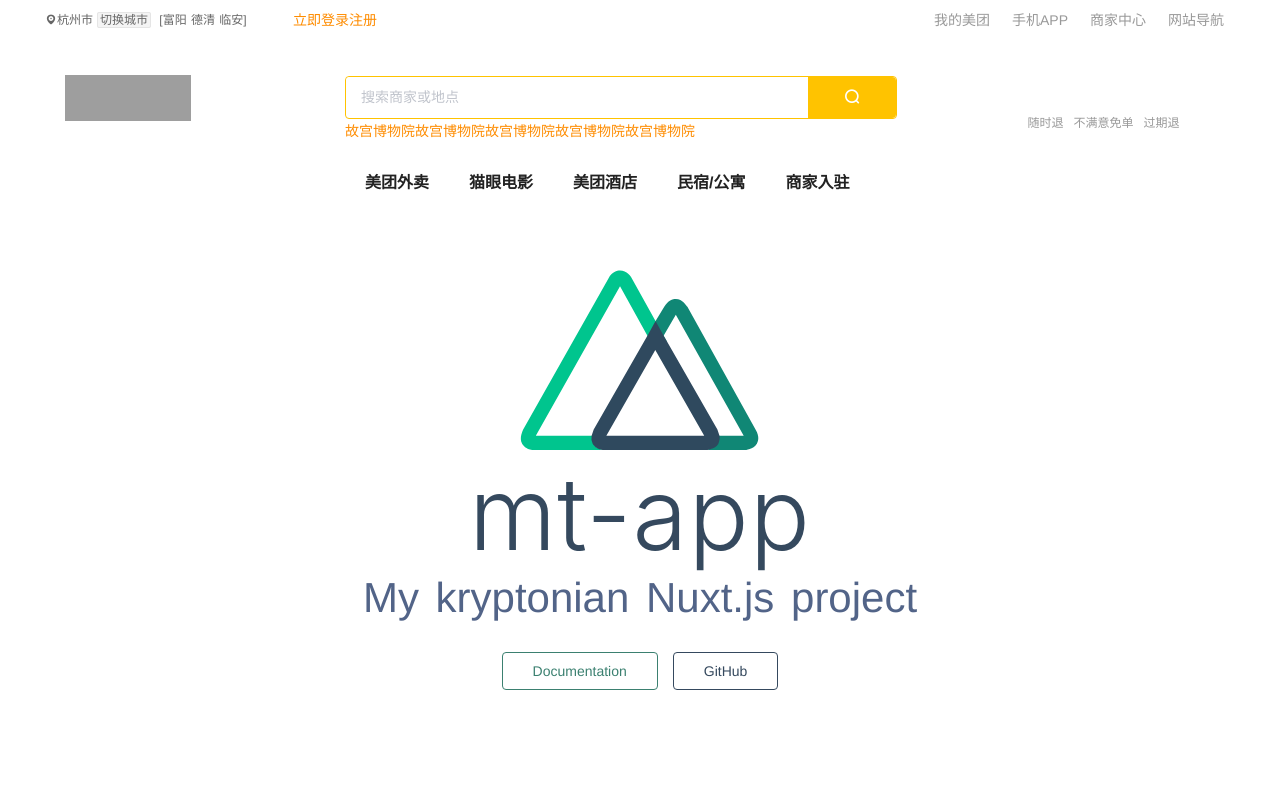
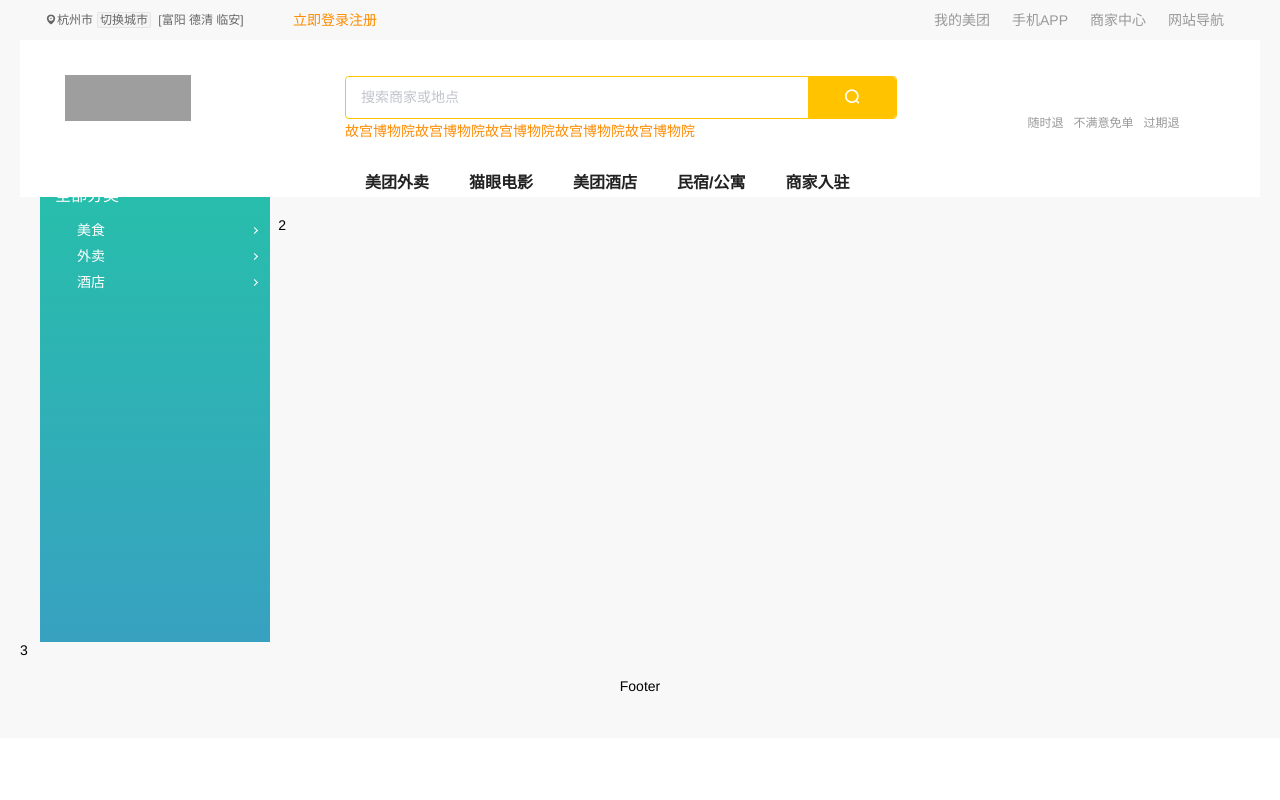
Before and after one commit to learnHappy/mtApp, a Nuxt app: page / in a window 1280 px wide. Shown: the top 800 px of the page. Built offline with nearby package versions, Linux system fonts and the light colour scheme; grey boxes are pictures that could not be loaded; a web font is replaced by a local one.

Commit message:
首页菜单一

```diff
--- /dev/null
+++ b/components/index/menu.vue
@@ -0,0 +1,74 @@
+<template>
+  <div class="m-menu">
+    <dl class="nav" @mouseleave="mouseleave">
+      <dt>全部分类</dt>
+      <dd @mouseover="getKind" v-for="(item,index) in menu"  :key="index"><i :class="item.type"/>{{item.title}}<span class="arrow"/></dd>
+    </dl>
+    <div class="detail" v-if="kind" @mouseover="sover" @mouseleave="sout">
+      <template v-for="(item,index) in curdetail">
+        <h4 :key="index">{{item.title}}</h4>
+        <span v-for="v in item.child" :key="v">{{v}}</span>
+      </template>
+    </div>
+  </div>
+</template>
+
+<script>
+  export default {
+    name: "menu",
+    data() {
+      return {
+        kind: '',
+        menu: [{
+          type: 'food',
+          title: '美食',
+          child: [{
+            title: '美食',
+            child: ['代金券', '甜点饮品', '火锅', '自助餐', '小吃快餐']
+          }]
+        }, {
+          type: 'takeout',
+          title: '外卖',
+          child: [{
+            title: '外卖',
+            child: ['美团外卖']
+          }]
+        }, {
+          type: 'hotel',
+          title: '酒店',
+          child: [{
+            title: '酒店星级',
+            child: ['经济型', '舒适/三星', '高档/四星', '豪华/五星']
+          }]
+        }]
+      }
+    },
+    methods: {
+      mouseleave: function () {
+        let self = this;
+        self._timer = setTimeout(function () {
+          self.kind = ''
+        },150)
+      },
+      getKind: function (obj) {
+        console.info(obj)
+        this.kind = obj.target.querySelector('i').className
+      },
+      sover: function () {
+        clearTimeout(this._timer)
+      },
+      sout: function () {
+          this.kind = ''
+      }
+    },
+    computed: {
+      curdetail: function () {
+        return this.menu.filter((item) => item.type==this.kind)[0].child
+      }
+    }
+  }
+</script>
+
+<style scoped>
+
+</style>
--- a/layouts/default.vue
+++ b/layouts/default.vue
@@ -1,6 +1,6 @@
 <template>
-    <el-container>
-      <el-header><my-header/></el-header>
+    <el-container style="background-color: #f8f8f8">
+      <el-header height="197px"><my-header/></el-header>
       <el-main><nuxt /></el-main>
       <el-footer>Footer</el-footer>
     </el-container>
@@ -17,52 +17,4 @@
 
 </script>
 
-<style>
-html {
-  font-family: 'Source Sans Pro', -apple-system, BlinkMacSystemFont, 'Segoe UI',
-    Roboto, 'Helvetica Neue', Arial, sans-serif;
-  font-size: 16px;
-  word-spacing: 1px;
-  -ms-text-size-adjust: 100%;
-  -webkit-text-size-adjust: 100%;
-  -moz-osx-font-smoothing: grayscale;
-  -webkit-font-smoothing: antialiased;
-  box-sizing: border-box;
-}
-
-*,
-*:before,
-*:after {
-  box-sizing: border-box;
-  margin: 0;
-}
-
-.button--green {
-  display: inline-block;
-  border-radius: 4px;
-  border: 1px solid #3b8070;
-  color: #3b8070;
-  text-decoration: none;
-  padding: 10px 30px;
-}
-
-.button--green:hover {
-  color: #fff;
-  background-color: #3b8070;
-}
-
-.button--grey {
-  display: inline-block;
-  border-radius: 4px;
-  border: 1px solid #35495e;
-  color: #35495e;
-  text-decoration: none;
-  padding: 10px 30px;
-  margin-left: 15px;
-}
-
-.button--grey:hover {
-  color: #fff;
-  background-color: #35495e;
-}
-</style>
+<style></style>
--- a/pages/index.vue
+++ b/pages/index.vue
@@ -1,72 +1,24 @@
 <template>
-  <div class="container">
-    <div>
-      <logo />
-      <h1 class="title">
-        mt-app
-      </h1>
-      <h2 class="subtitle">
-        My kryptonian Nuxt.js project
-      </h2>
-      <div class="links">
-        <a
-          href="https://nuxtjs.org/"
-          target="_blank"
-          class="button--green"
-        >
-          Documentation
-        </a>
-        <a
-          href="https://github.com/nuxt/nuxt.js"
-          target="_blank"
-          class="button--grey"
-        >
-          GitHub
-        </a>
-      </div>
-    </div>
+  <div class="page-index">
+    <el-row>
+      <el-col :span="5"><emenu/></el-col>
+      <el-col :span="19">2</el-col>
+    </el-row>
+    <el-row :span="24">
+    3
+    </el-row>
   </div>
 </template>
 
 <script>
-import Logo from '~/components/Logo.vue'
-
+import Emenu from '../components/index/menu'
 export default {
   components: {
-    Logo
+    Emenu
   }
 }
 </script>
 
 <style lang="scss">
-.container {
-  margin: 0 auto;
-  min-height: 100vh;
-  display: flex;
-  justify-content: center;
-  align-items: center;
-  text-align: center;
-}
-
-.title {
-  font-family: 'Quicksand', 'Source Sans Pro', -apple-system, BlinkMacSystemFont,
-    'Segoe UI', Roboto, 'Helvetica Neue', Arial, sans-serif;
-  display: block;
-  font-weight: 300;
-  font-size: 100px;
-  color: #35495e;
-  letter-spacing: 1px;
-}
-
-.subtitle {
-  font-weight: 300;
-  font-size: 42px;
-  color: #526488;
-  word-spacing: 5px;
-  padding-bottom: 15px;
-}
-
-.links {
-  padding-top: 15px;
-}
+  @import "../assets/css/index/index.scss";
 </style>
```
Also changed, not shown: assets/css/index/index.scss (line endings or trailing spaces).
